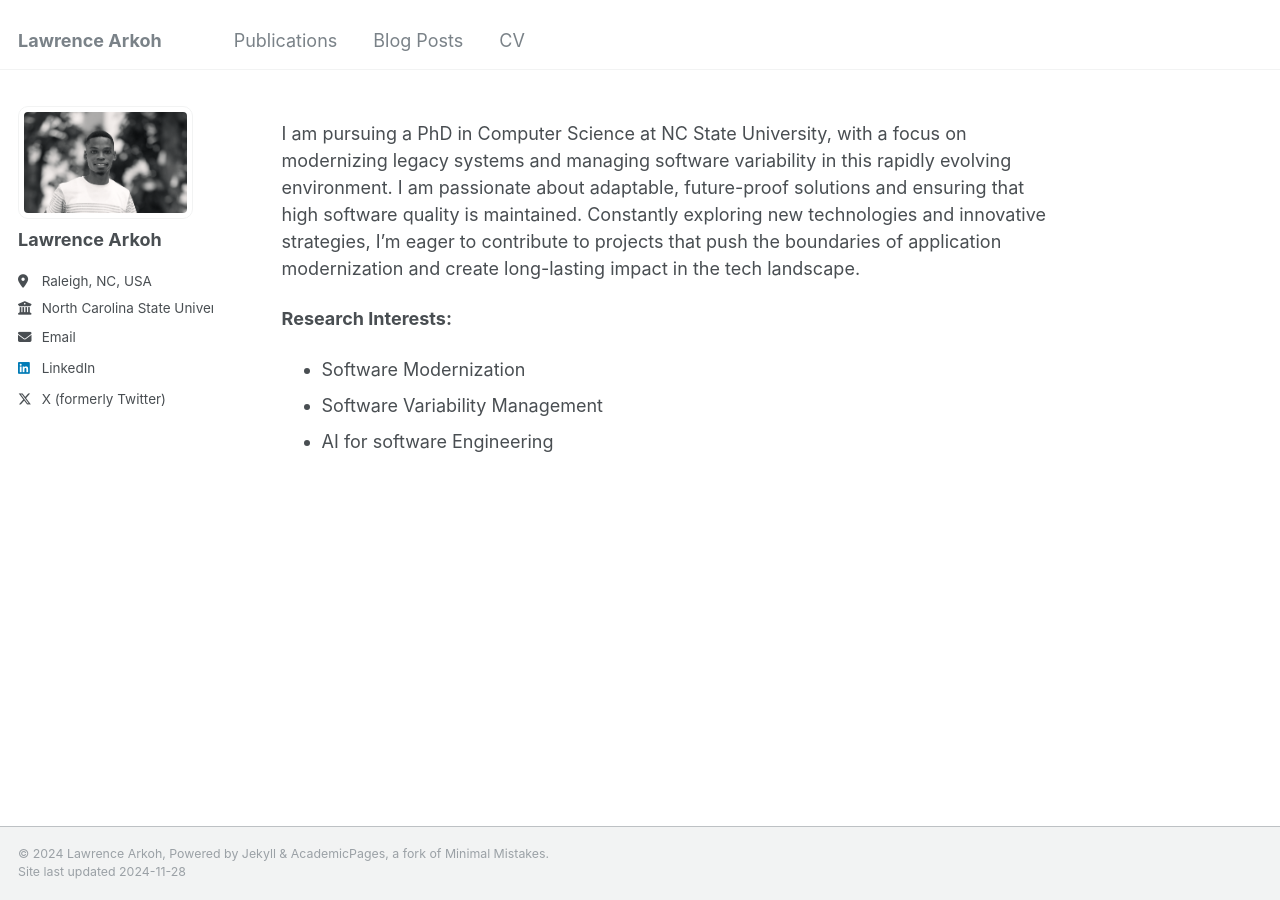
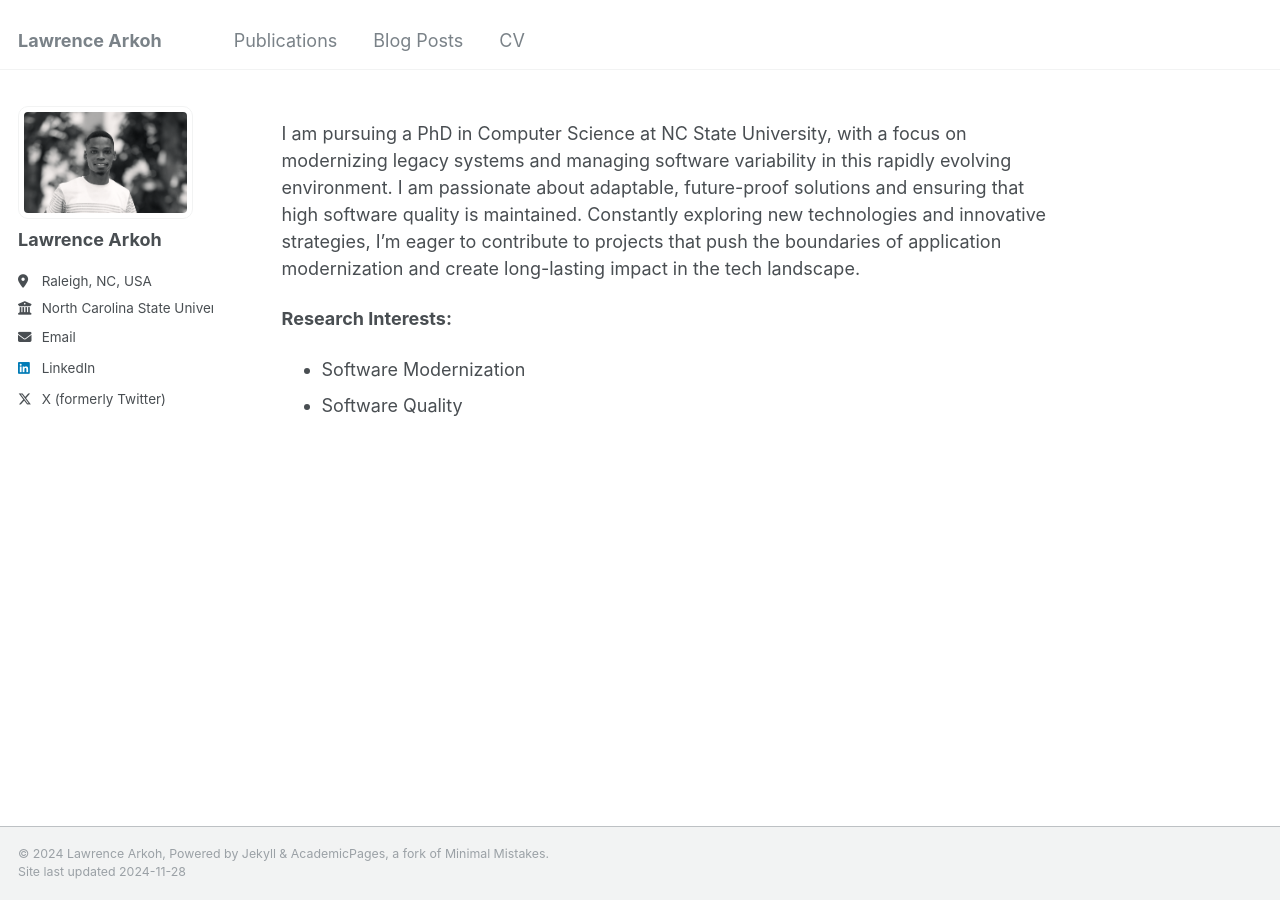
Before and after one commit to lawrencearkoh/lawrencearkoh.github.io, a Jekyll site: the page built from _pages/about.md, in a window 1280 px wide. Built offline with Jekyll 4.4.1, drawn with Linux system fonts in a browser that asks for light colours.

Commit message:
update about page

```diff
--- a/_pages/about.md
+++ b/_pages/about.md
@@ -11,5 +11,4 @@ I am pursuing a PhD in Computer Science at NC State University, with a focus on
 
 **Research Interests:**
 - Software Modernization
-- Software Variability Management
-- AI for software Engineering
+- Software Quality
```
